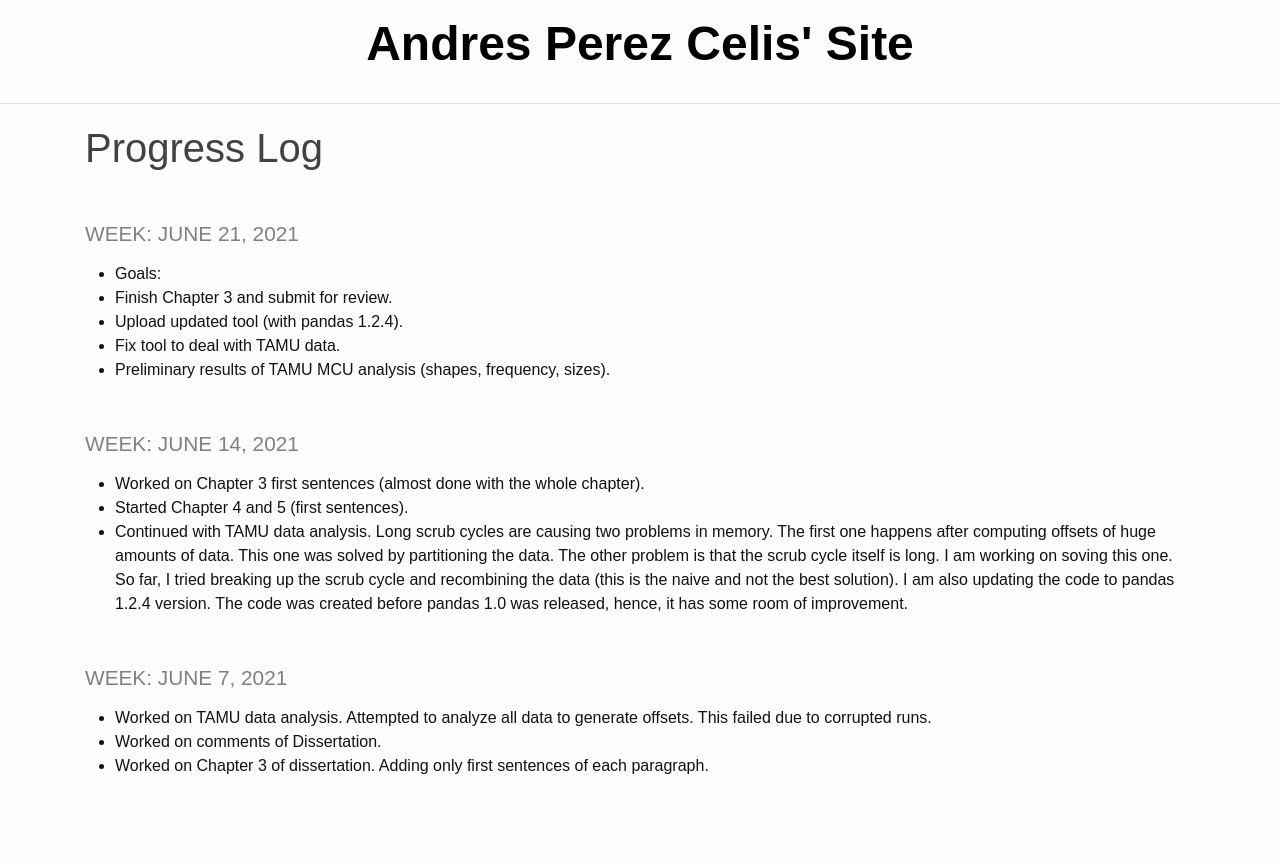
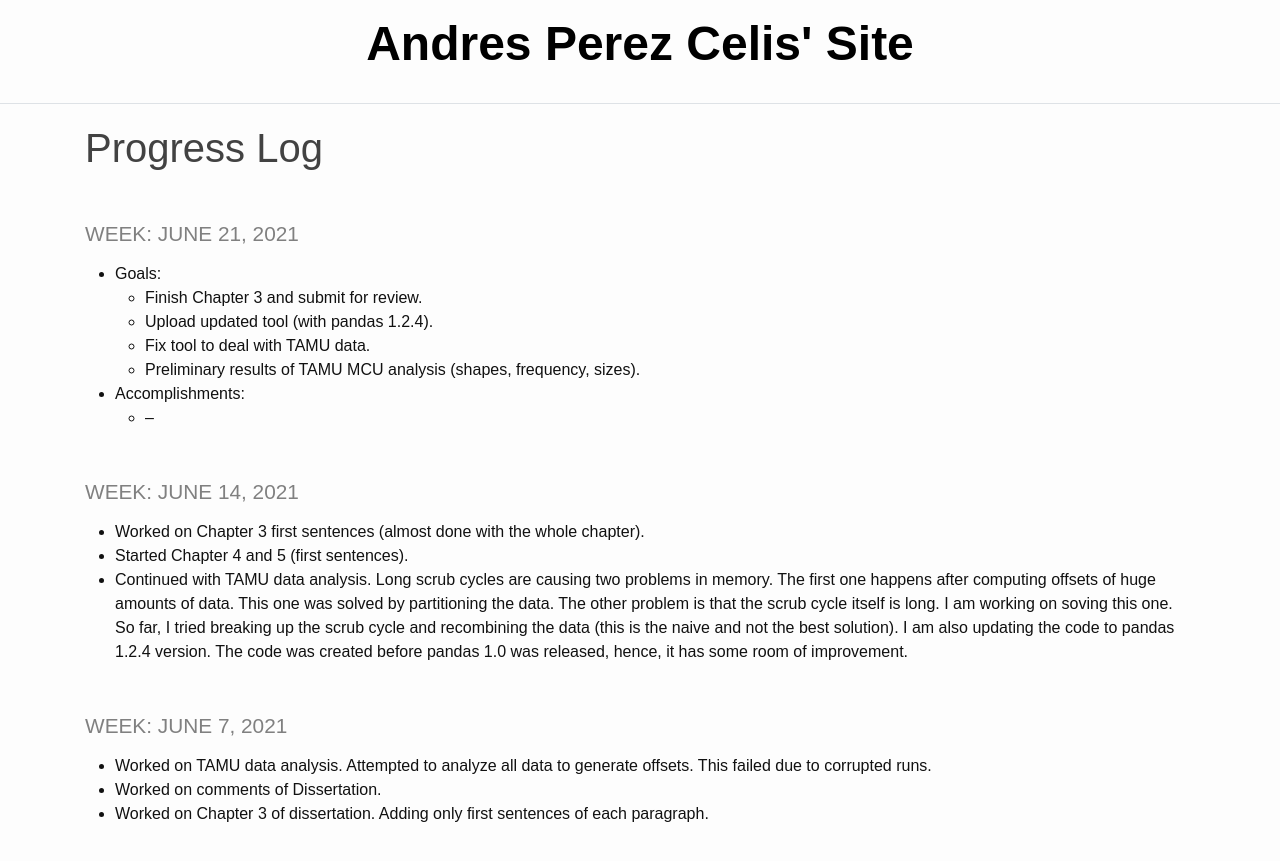
Before and after one commit to pcelis/mysite, a Jekyll site: the page built from _pages/log.md, in a window 1280 px wide. Shown: the top 861 px of the page. Built offline with Jekyll 4.4.1, drawn with Linux system fonts in a browser that asks for light colours.

Commit message:
Update log.md

```diff
--- a/_pages/log.md
+++ b/_pages/log.md
@@ -4,10 +4,12 @@ title: Progress Log
 ---
 ### Week: June 21, 2021
  * Goals:
-  * Finish Chapter 3 and submit for review.
-  * Upload updated tool (with pandas 1.2.4).
-  * Fix tool to deal with TAMU data.
-  * Preliminary results of TAMU MCU analysis (shapes, frequency, sizes).
+   * Finish Chapter 3 and submit for review.
+   * Upload updated tool (with pandas 1.2.4).
+   * Fix tool to deal with TAMU data.
+   * Preliminary results of TAMU MCU analysis (shapes, frequency, sizes).
+ * Accomplishments:
+   * --
 
 ### Week: June 14, 2021
  * Worked on Chapter 3 first sentences (almost done with the whole chapter).
```
